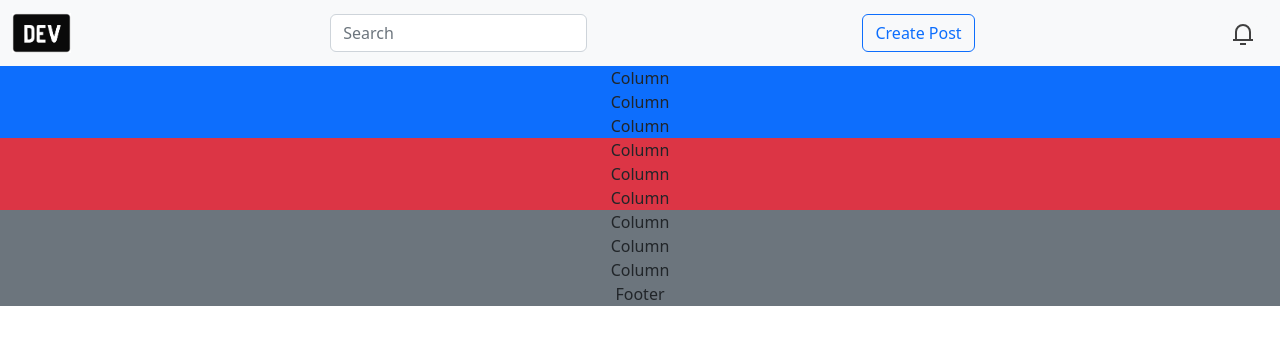
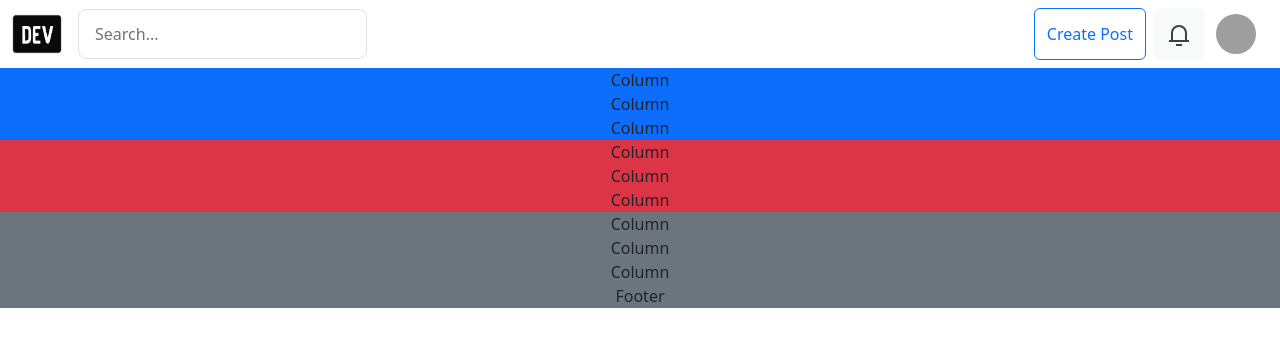
Before and after one commit to alejandromartinezcs/devto, a plain HTML site: page index.html in a window 1280 px wide. Drawn offline with nearby package versions, Linux system fonts and the light colour scheme; grey boxes are pictures that could not be loaded.

Commit message:
NavBar 80%: Background Color Missing

```diff
--- a/index.html
+++ b/index.html
@@ -4,7 +4,8 @@
     <meta charset="UTF-8">
     <meta http-equiv="X-UA-Compatible" content="IE=edge">
     <meta name="viewport" content="width=device-width, initial-scale=1.0">
-    <title>DEV Pirate Community</title>
+    <title>DEV Pirate Community 👩‍💻👨‍💻</title>
+    <link rel="icon" type="image/x-icon" href="https://res.cloudinary.com/practicaldev/image/fetch/s--E8ak4Hr1--/c_limit,f_auto,fl_progressive,q_auto,w_32/https://dev-to.s3.us-east-2.amazonaws.com/favicon.ico">
     <link rel="stylesheet" href="./styles/styles.css">
     <!-- CSS only -->
     <link href="https://cdn.jsdelivr.net/npm/bootstrap@5.2.1/dist/css/bootstrap.min.css" rel="stylesheet" integrity="sha384-iYQeCzEYFbKjA/T2uDLTpkwGzCiq6soy8tYaI1GyVh/UjpbCx/TYkiZhlZB6+fzT" crossorigin="anonymous">
@@ -14,26 +15,54 @@
 <body>
     <header>
       <div class="div__navbar">
-          <nav class="navbar navbar-expand-lg bg-light">
+          <nav class="navbar navbar-expand-lg">
                 <div class="container-fluid">
+                  <div class="div__navbar--logo_search d-flex">
                     <a class="navbar-brand" href="#"><img src="./media/nav/DevTo_Logo.jpg" class="img__logo-dev" alt=""></a>
                     </a>
                     <button class="navbar-toggler" type="button" data-bs-toggle="collapse" data-bs-target="#navbarSupportedContent" aria-controls="navbarSupportedContent" aria-expanded="false" aria-label="Toggle navigation">
                       <!-- MENU HAMBURGESA, INCLUIR DIV DE SUE -->
                       <span class="navbar-toggler-icon"></span>
                     </button>
-                <div class="div__button-search b">
+                    <div class="div__button-search d-flex border rounded-3 ">
                       <form class="d-flex" role="search">
-                    <input class="form-control me-2" type="search" placeholder="Search" aria-label="Search">
+                        <input class="form-control m-1 border border-0" type="search" placeholder="Search..." aria-label="Search">
                         <button id="btn-hover-bg-info" class="btn btn-outline-primary btn-hover bg-opacity-25 border-0">
                           <img src="./media/nav/search_bar.svg"  class="filter-purple" alt="">
                         </button>
                       </form>
                     </div>
-                <button class="btn btn-outline-primary btn-hover-bg-primary" id="btn__createpost" type="submit">Create Post</button>
+                  </div>
+                  <div class="div__navbar--post_profile d-flex">
+                    <button class="btn btn-outline-primary btn-hover-bg-primary mx-2" id="btn__createpost" type="submit">Create Post</button>
                     <button type="button" class="btn btn-light" data-bs-container="body" data-bs-toggle="popover" data-bs-placement="bottom" data-bs-content="Bottom popover">
                     <img src="./media/nav/bell_notiification.svg" alt="">
                     </button>
+                    <!-- <button class="btn dropdown border border-0" data-bs-toggle="dropdown" aria-expanded="false">
+                      <div class="card col mx-0 card__koder border border-0 mx-2">
+                        <div class="d-flex justify-content-center">
+                            <img class="img__koder-photo rounded-circle" src="https://ca.slack-edge.com/TCRFJBKB6-U03NDCU2QJJ-0d10d77acd28-48" class="card-img-top" alt="...">
+                        </div>
+                      </div>
+                    </button> -->
+                    <div class="dropdown">
+                      <button class="btn btn-transparent dropdown border border-0" type="button" data-bs-toggle="dropdown" aria-expanded="false">
+                        <div class="card col mx-0 card__koder border border-0 ms-0">
+                          <div class="d-flex justify-content-center">
+                              <img class="img__koder-photo rounded-circle" src="https://ca.slack-edge.com/TCRFJBKB6-U03NDCU2QJJ-0d10d77acd28-48" class="card-img-top" alt="...">
+                          </div>
+                      </button>
+                      <ul class="dropdown-menu dropdown-menu-end">
+                        <li><a class="dropdown-item" href="#">Sue Enciso <br>@Sue Enciso</a></li>
+                        <li><hr class="dropdown-divider"></li>
+                        <li><a class="dropdown-item" href="#">Dashboard</a></li>
+                        <li><a class="dropdown-item" href="#">Create Post</a></li>
+                        <li><a class="dropdown-item" href="#">Reading List</a></li>
+                        <li><a class="dropdown-item" href="#">Settings</a></li>
+                        <li><hr class="dropdown-divider"></li>
+                        <li><a class="dropdown-item" href="#">Sign Out</a></li>
+                      </ul>
+                    </div>
                   </div>
                 </div>
           </nav>
--- a/styles/styles.scss
+++ b/styles/styles.scss
@@ -1,5 +1,12 @@
+.container-fluid {
+    margin-right: auto;
+    margin-left: auto;
+    max-width: 1280px;
+  }
+
 .img__logo-dev{
  height: 40px;
+ width: 50px;
 }
 
 #btn__createpost:hover{
@@ -11,5 +18,13 @@
 }
 
 #btn-hover-bg-info:hover{
-    background-color: lightblue;
+    background-color: lightcyan;
 }
+
+.card__koder {
+    .img__koder-photo {
+        height: 40px;
+        width: 40px;
+        align-items: center;
+    }
+}
```
Also changed, not shown: styles/styles.css, styles/vars.scss (added), 1 other file. Lines whose indentation alone changed are shown as unchanged.
